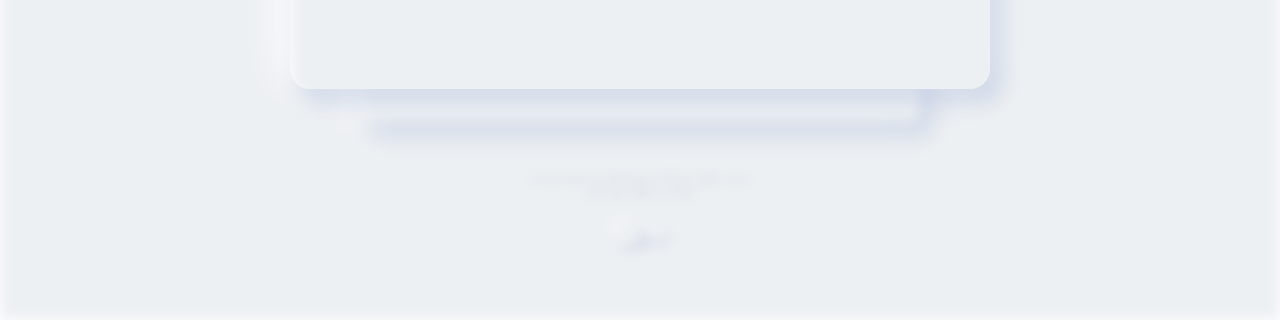
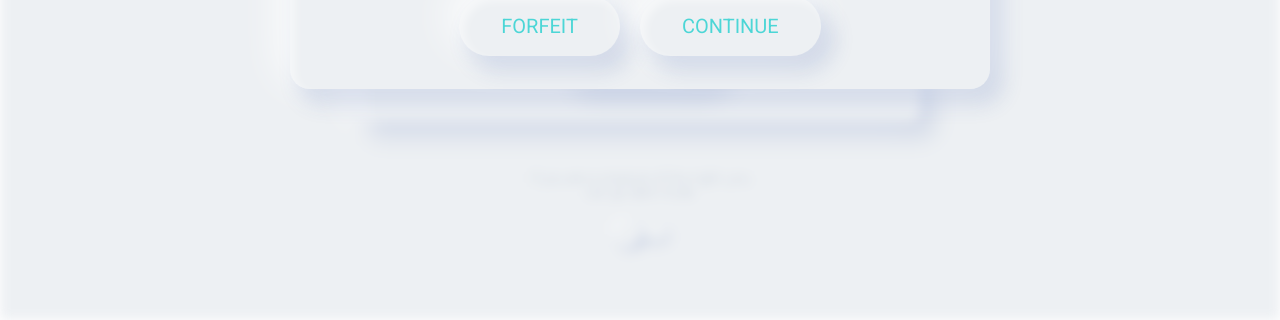
Before and after one commit to manoel-regadas/TicTacToeRefactoring, a website built with webpack: page src/index.html in a window 1280 px wide. Shown: the part 480-800 px from the top of the page. Built offline with nearby package versions, Linux system fonts and the light colour scheme.

Commit message:
FIX: mixins organization

```diff
--- a/src/styles/mixings.scss
+++ b/src/styles/mixings.scss
@@ -13,6 +13,21 @@ $shadow3: #41B6B6;
 //
 $labelText: #A3B1C6;
 
+//boxSadow:
+@mixin boxShadowWhite {
+    box-shadow: 11px 13px 20px 3px rgba(55, 84, 170, 0.15), -7px -10px 40px 5px rgba(255, 255, 255, 0.8), inset 5px 5px 10px rgba(255, 255, 255, 0.5);}
+
+@mixin boxShadowWhiteInit {
+    box-shadow: 0 0 0 0 rgba(55, 84, 170, 0.15), 0 0 0 0 rgba(255, 255, 255, 0.8), inset 0 0 0 rgba(255, 255, 255, 0.5);}
+
+@mixin boxShadowWhiteSVG {
+    filter : drop-shadow(11px 13px 20px rgba(55, 84, 170, 0.15) );}
+
+@mixin boxShadowWhiteCliked {
+    box-shadow: 5px 5px 9px rgba(55, 84, 170, 0.03), -20px -20px 40px rgba(255, 255, 255, 0.8), inset 5px 5px 10px rgba(255, 255, 255, 0.5);}
+
+@mixin boxShadowWhiteInput {
+    box-shadow:5px 5px 10px rgba(55, 84, 170, 0.10), inset 5px 5px 10px rgba(55, 84, 170, 0.10), -20px -20px 40px rgba(255, 255, 255, 0.8), inset 5px 5px 10px rgba(255, 255, 255, 0.5);}
 
 //font
 $mainFont:'Roboto', sans-serif;
@@ -60,24 +75,44 @@ $mainFont:'Roboto', sans-serif;
 
 }
 
+.button{
+    padding: 20px 42px;
+    text-transform: uppercase;
+    @include text-L ($color3);
+    border-radius: 100px;
+    cursor: pointer;
+    margin-top: 40px;
+    box-sizing: border-box;
+    background-color: $color1;
+    @include boxShadowWhite;
+    animation: upShadowButton 1.8s ease-out;
+
+    @keyframes upShadowButton {
+        0%{@include boxShadowWhiteInit}
+        50%{@include boxShadowWhiteInit}
+        100% {@include boxShadowWhite}
+    }
+
+    &:active{
+        transform:scale(0.98);
+        @include boxShadowWhiteCliked;
+      }
+
+      p{
+        animation: showBTNText 2s ease-out forwards;
+        opacity:0;
+        @keyframes showBTNText {
+            0%{}
+            60%{opacity:0;}
+            100% {opacity:1.0;}
+        }
+    }
+
+}
 
 
 
-//boxSadow:
-@mixin boxShadowWhite {
-    box-shadow: 11px 13px 20px 3px rgba(55, 84, 170, 0.15), -7px -10px 40px 5px rgba(255, 255, 255, 0.8), inset 5px 5px 10px rgba(255, 255, 255, 0.5);}
 
-@mixin boxShadowWhiteInit {
-    box-shadow: 0 0 0 0 rgba(55, 84, 170, 0.15), 0 0 0 0 rgba(255, 255, 255, 0.8), inset 0 0 0 rgba(255, 255, 255, 0.5);}
-
-@mixin boxShadowWhiteSVG {
-    filter : drop-shadow(11px 13px 20px rgba(55, 84, 170, 0.15) );}
-
-@mixin boxShadowWhiteCliked {
-    box-shadow: 5px 5px 9px rgba(55, 84, 170, 0.03), -20px -20px 40px rgba(255, 255, 255, 0.8), inset 5px 5px 10px rgba(255, 255, 255, 0.5);}
-
-@mixin boxShadowWhiteInput {
-    box-shadow:5px 5px 10px rgba(55, 84, 170, 0.10), inset 5px 5px 10px rgba(55, 84, 170, 0.10), -20px -20px 40px rgba(255, 255, 255, 0.8), inset 5px 5px 10px rgba(255, 255, 255, 0.5);}
 
 
 $border: solid 3px $shadow2;
```
